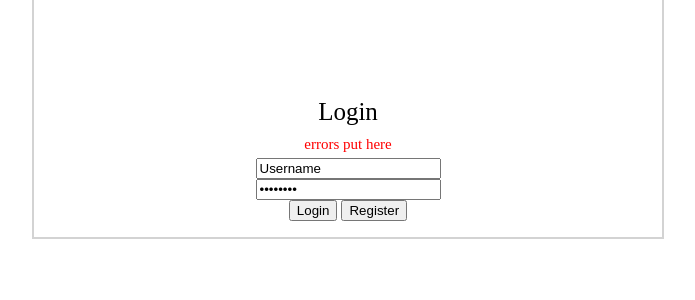
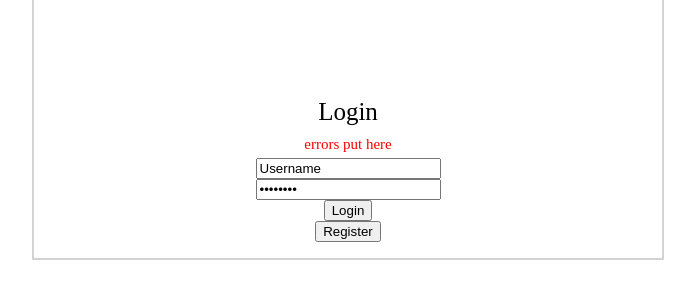
Before and after one commit to poseidon4o/pair_programming, a Django app: template templates/index.html in a window 1280 px wide. Shown: the part 166-466 px from the top of the page, without its empty margins (292-987 px from the left). Run offline with Django 3.2, Linux system fonts and the light colour scheme; the template is opened without the code that fills it, so the values that code supplies are empty.

Commit message:
updated html/change settings.py/changed views.py

```diff
--- a/templates/index.html
+++ b/templates/index.html
@@ -16,10 +16,16 @@
           <input type="password" size="20" name="password" value="Password">
         </div>
         <div class="submit_container">
-          <input type="submit" name="login" value="Login">
-          <input type="submit" name="register" value="Register">
+          <div class="submit_container_login">
+            <input type="submit" name="login" value="Login">
+          </div>
+      </form>
+          <div class="submit_container_register">
+            <form action="/register" method="get">
+              <input type="submit" name="register" value="Register">
+            </form>
+          </div>
         </div>
-      </form>
     </div>
   </div>
 {% endblock %}
```
